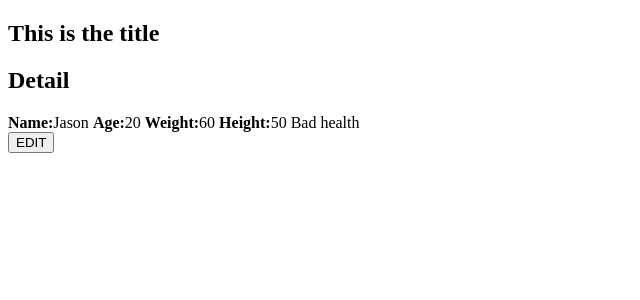
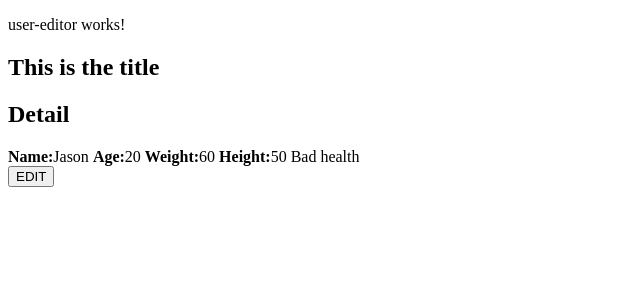
Before and after one commit to graye/HelloWorld, an Angular app: page / in a window 1280 px wide. Shown: the top 300 px of the page, without its empty margins (0-640 px from the left). Built offline with nearby package versions, Linux system fonts and the light colour scheme.

Commit message:
User Editor Component Init

```diff
--- a/src/app/app.component.html
+++ b/src/app/app.component.html
@@ -1,4 +1,5 @@
 <section *ngIf="!isEditMode">
+  <app-user-editor></app-user-editor>
 <h1>{{title}}</h1>
 <h1>Detail</h1>
 <div>
--- a/src/app/app.module.ts
+++ b/src/app/app.module.ts
@@ -4,10 +4,12 @@ import { FormsModule } from '@angular/forms';
 import { HttpModule } from '@angular/http';
 
 import { AppComponent } from './app.component';
+import { UserEditorComponent } from './user-editor/user-editor.component';
 
 @NgModule({
   declarations: [
-    AppComponent
+    AppComponent,
+    UserEditorComponent
   ],
   imports: [
     BrowserModule,
--- /dev/null
+++ b/src/app/user-editor/user-editor.component.html
@@ -0,0 +1,3 @@
+<p>
+  user-editor works!
+</p>
--- /dev/null
+++ b/src/app/user-editor/user-editor.component.ts
@@ -0,0 +1,15 @@
+import { Component, OnInit } from '@angular/core';
+
+@Component({
+  selector: 'app-user-editor',
+  templateUrl: './user-editor.component.html',
+  styleUrls: ['./user-editor.component.css']
+})
+export class UserEditorComponent implements OnInit {
+
+  constructor() { }
+
+  ngOnInit() {
+  }
+
+}
```
Also changed, not shown: src/app/user-editor/user-editor.component.css (added), 1 other file (tests, documents, lock files or other folders).
